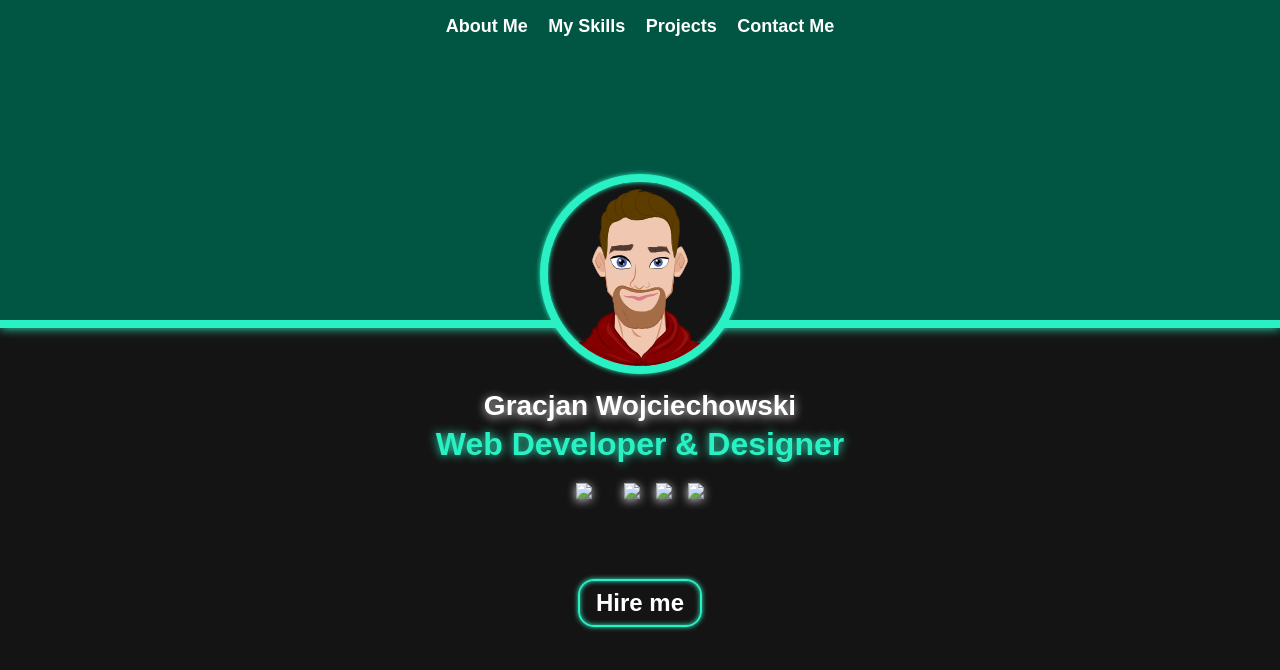
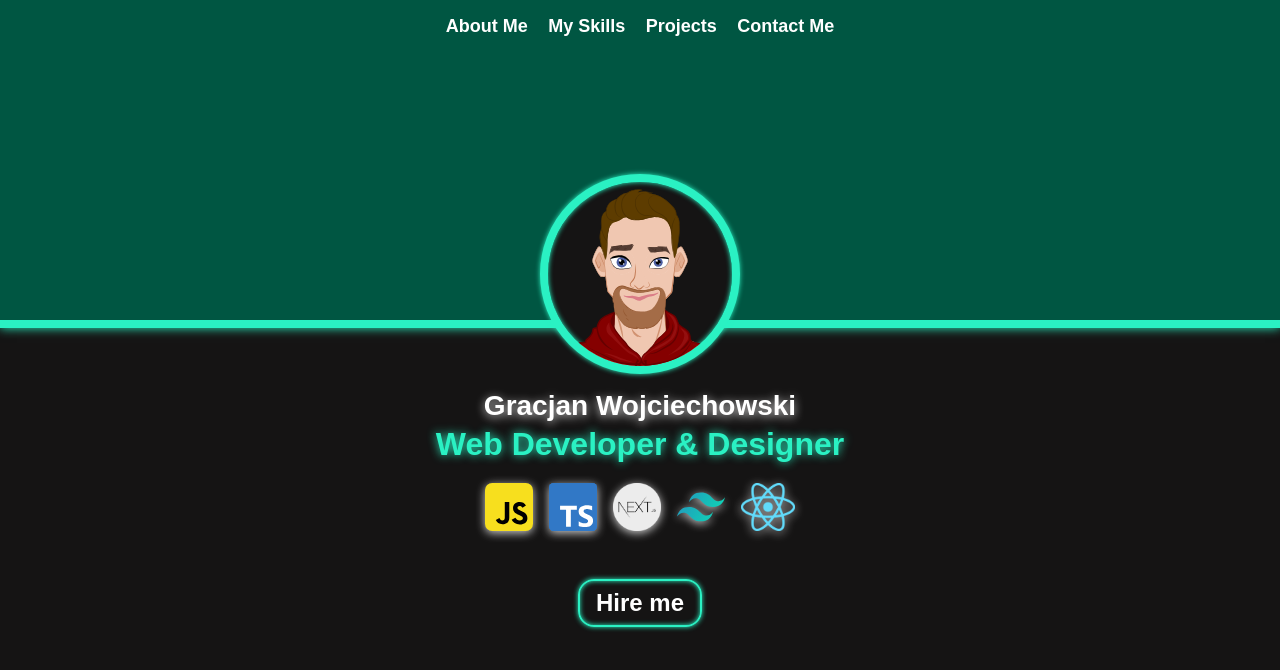
Before and after one commit to GracjanPW/gracjanpwportfolio, a plain HTML site: page index.html in a window 1280 px wide. Drawn offline with Linux system fonts and the light colour scheme; the site is published under a folder, as on GitHub Pages, so addresses that start at the root find nothing.

Commit message:
01 fix image paths

```diff
--- a/index.html
+++ b/index.html
@@ -25,15 +25,15 @@
           <div class="name glow">Gracjan Wojciechowski</div>
           <h1>Web Developer & Designer</h1>
           <div class="flex-row">
-            <img class="icon glow" src="/media/js.svg" />
+            <img class="icon glow" src="media/js.svg" />
             <img
               class="icon glow"
-              src="/media/Typescript_logo_2020.svg"
+              src="media/Typescript_logo_2020.svg"
               alt=""
             />
-            <img class="icon glow" src="/media/nextjs-icon.webp" />
-            <img class="icon glow" src="/media/tailwindcss-icon.svg" />
-            <img class="icon glow" src="/media/React-icon.png" />
+            <img class="icon glow" src="media/nextjs-icon.webp" />
+            <img class="icon glow" src="media/tailwindcss-icon.svg" />
+            <img class="icon glow" src="media/React-icon.png" />
           </div>
           <button id="cta-button">Hire me</button>
         </div>
```
